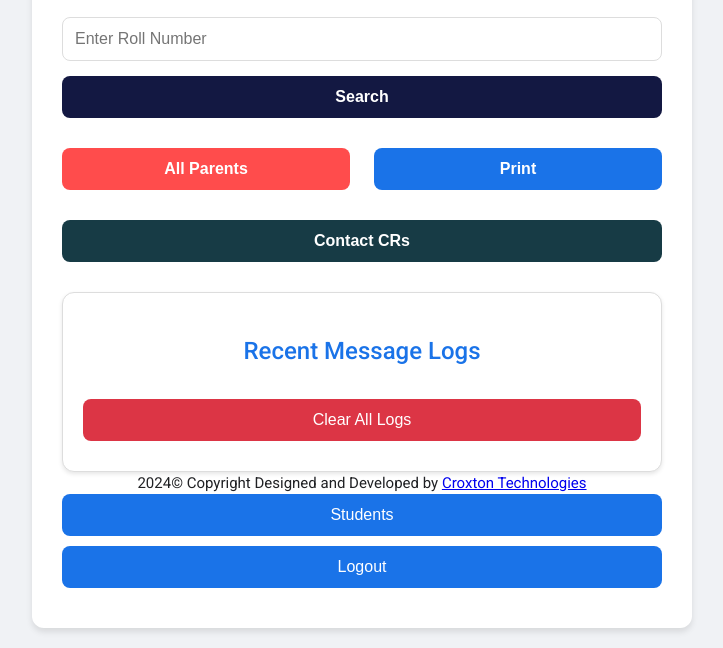
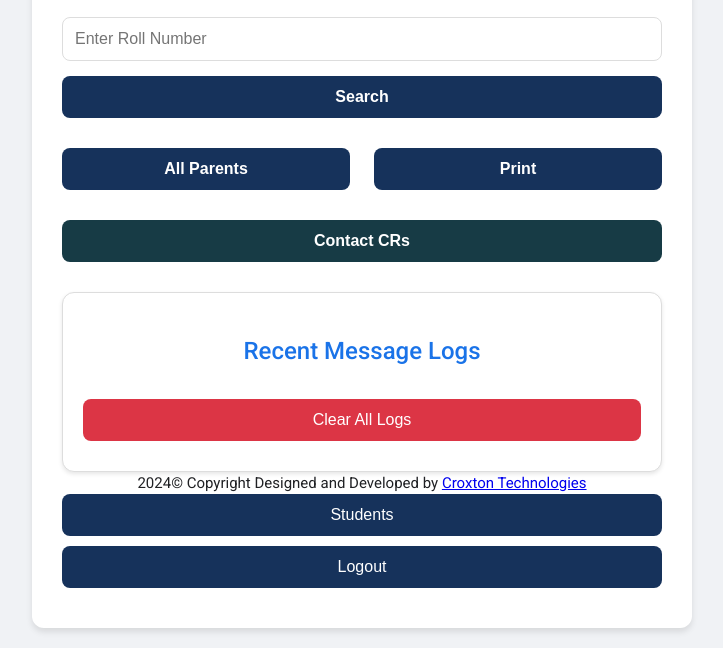
Before and after one commit to aleembhd/2ndyear-ECE-2-Ramya-madam, a plain HTML site: page webapp.html in a window 1280 px wide. Shown: the part 400-1048 px from the top of the page, without its empty margins (278-1001 px from the left). Drawn offline with Linux system fonts and the light colour scheme; no server answers.

Commit message:
Update style.css

```diff
--- a/style.css
+++ b/style.css
@@ -94,13 +94,16 @@ h1 {
   font-size: 32px;
   font-weight: 700;
 }
-
+#allParentsBtn{
+  background-color: 16325B;
+}
 h2 {
   font-size: 24px;
   font-weight: 500;
 }
 .searchbtn{
-  background-color: 131842;
+  background-color: 16325B;
+
   font-weight: bold;
 }
 .allparents{
@@ -625,13 +628,20 @@ font-size: 15px;
   display: flex;
   align-items: center;
   justify-content: center;
+  background-color: 16325B;
   gap: 5px;
 }
 
 .icon {
   font-size: 1.2em;
 }
+#studentsBtn{
+  background-color: 16325B;
 
+}
+#logoutBtn{
+  background-color: 16325B;
+}
 .modal {
   display: none;
   position: fixed;
```
